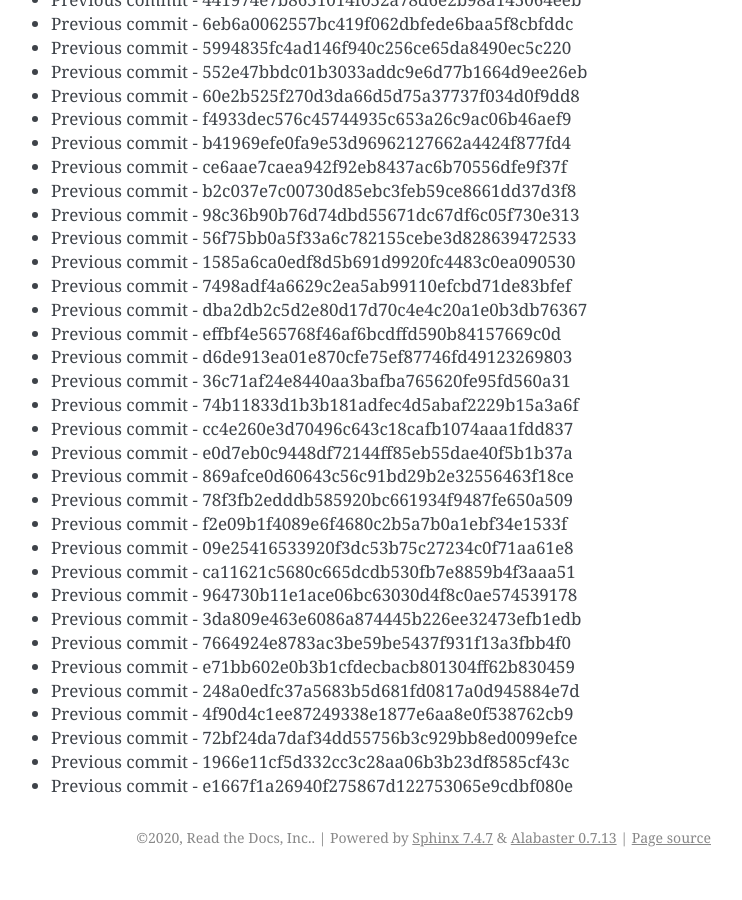
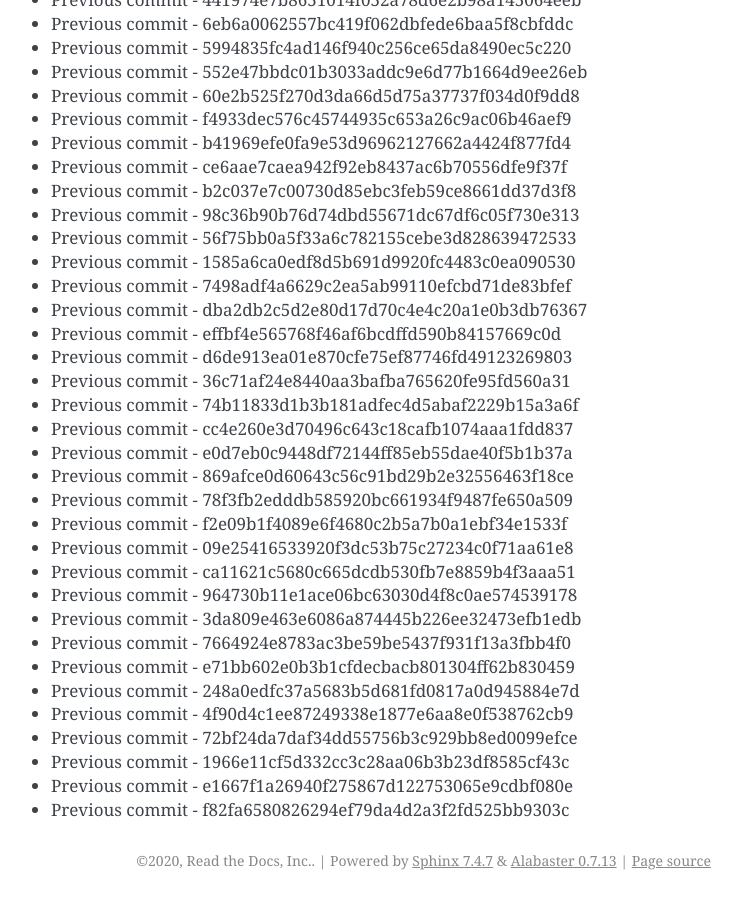
Before and after one commit to readthedocs/rtd-git-stresstest, a Sphinx documentation site: the page built from docs/updates.rst, in a window 1280 px wide and 900 px high, scrolled down 95676 px. Shown: the whole window, without its empty margins (399-1141 px from the left). Built offline with Sphinx 7.4.7, drawn with Linux system fonts in a browser that asks for light colours; before the commit the page ends 96553 px from its top, so only the background shows below that.

Commit message:
Generating commit from previous: f82fa6580826294ef79da4d2a3f2fd525bb9303c

```diff
--- a/docs/updates.rst
+++ b/docs/updates.rst
@@ -4052,3 +4052,4 @@ It can be tested for any performance characteristics.
 * Previous commit - 72bf24da7daf34dd55756b3c929bb8ed0099efce
 * Previous commit - 1966e11cf5d332cc3c28aa06b3b23df8585cf43c
 * Previous commit - e1667f1a26940f275867d122753065e9cdbf080e
+* Previous commit - f82fa6580826294ef79da4d2a3f2fd525bb9303c
```
